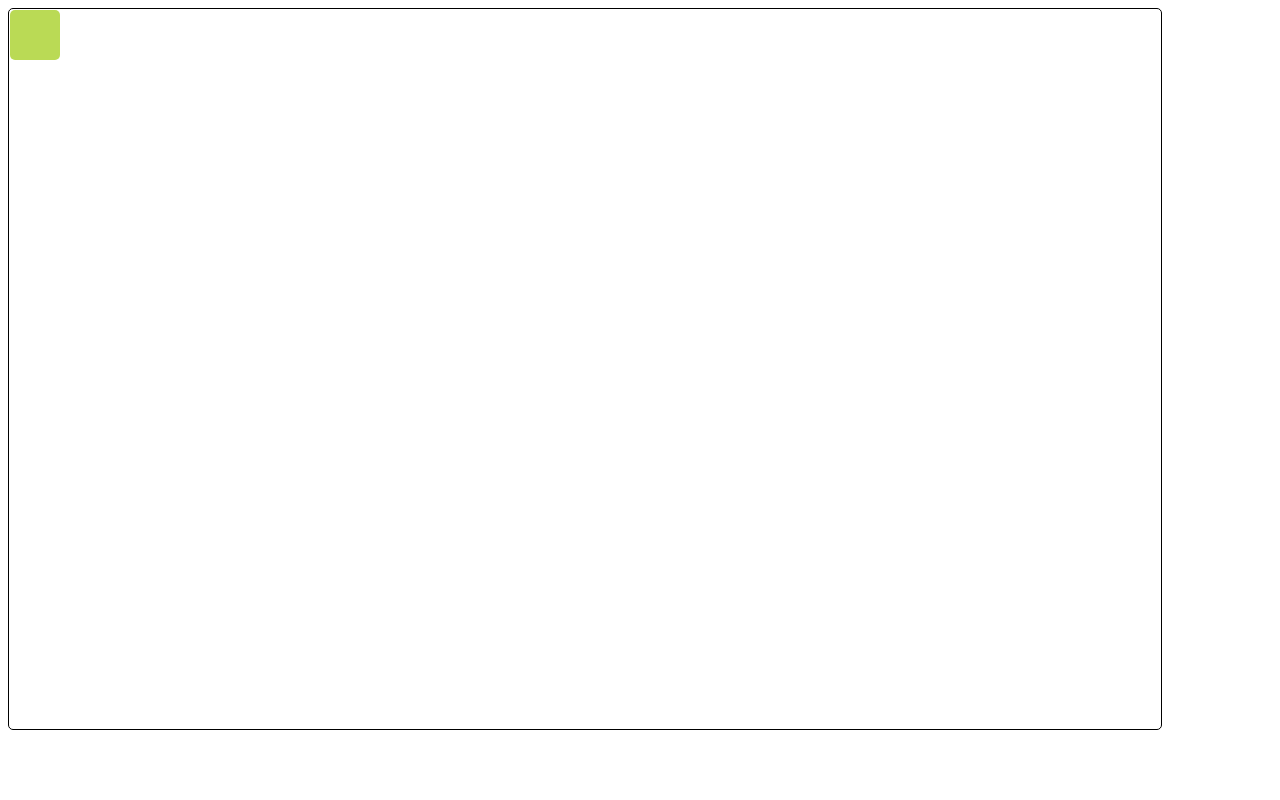
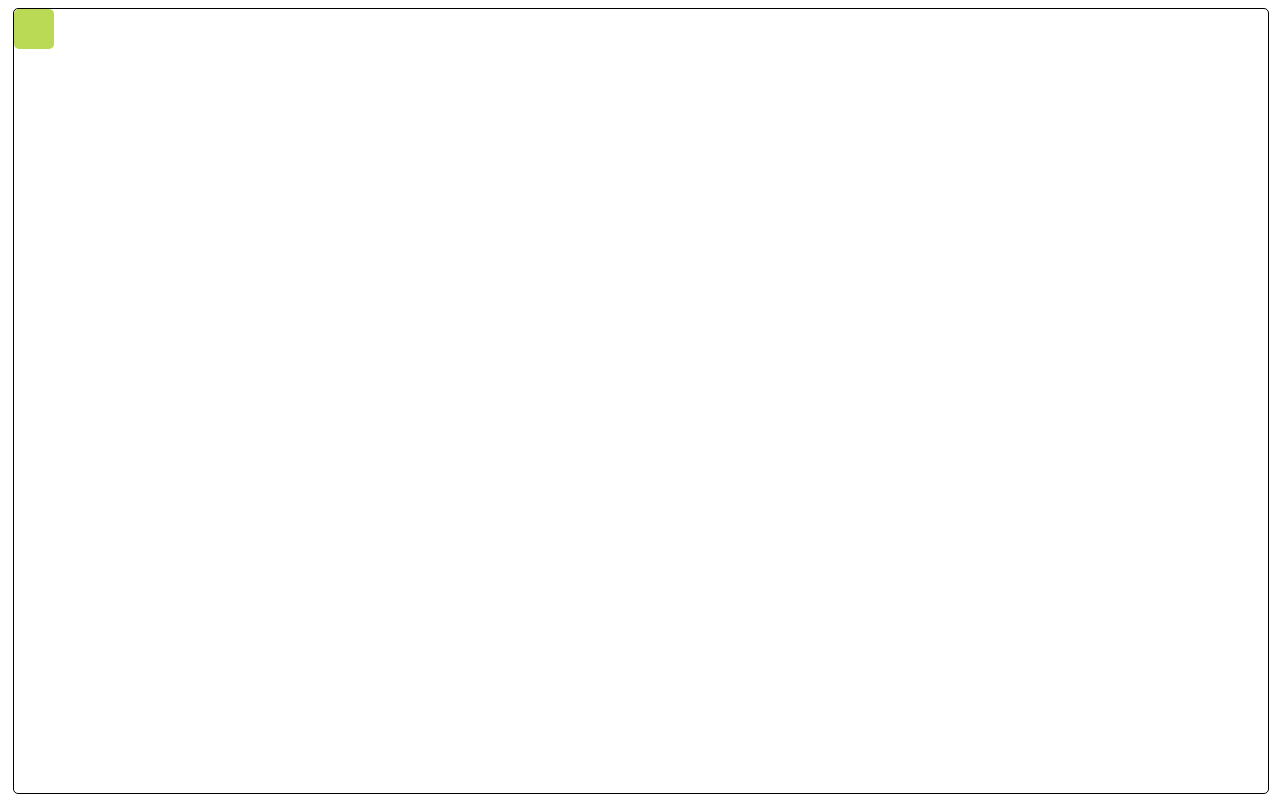
Before and after one commit to Vorobyov-Roman/Test, a plain HTML site: page index.html in a window 1280 px wide. Drawn offline with nearby package versions, Linux system fonts and the light colour scheme.

Commit message:
got the box to represent boundaries more accurately

```diff
--- a/main.js
+++ b/main.js
@@ -2,12 +2,12 @@ $(document).ready(function(){
 	var box = $('#box');
 	var block = $('#block');
 
-	var ratio = 10;
+	var ratio = box.height() / 100;
 	var step = 1;
 
 	var obj = {
-		x: 1,
-		y: 1,
+		x: 0,
+		y: 0,
 
 		get left(){ return this.x * ratio; },
 		get top(){ return this.y * ratio; },
@@ -16,26 +16,26 @@ $(document).ready(function(){
 	};
 
 	var bound = {
-		get left(){ return box.offset().left; },
-		get top(){ return box.offset().top; },
+		get left(){ return box.position().left; },
+		get top(){ return box.position().top; },
 		get right(){ return box.width(); },
 		get bottom(){ return box.height(); }
 	};
 
 	var move = {
-		37: function(){ if (this.left - step * ratio > bound.left) this.x -= step; },
-		38: function(){ if (this.top - step * ratio > bound.top) this.y -= step; },
-		39: function(){ if (this.right < bound.right) this.x += step; },
-		40: function(){	if (this.bottom < bound.bottom) this.y += step; }
+		37: function(){ if (this.x >= step) this.x -= step; },
+		38: function(){ if (this.y >= step) this.y -= step; },
+		39: function(){ if (this.right + step * ratio < bound.right) this.x += step; },
+		40: function(){	if (this.bottom + step * ratio < bound.bottom) this.y += step; }
 	};
 
 	$(document).keydown(function(key){
 		try {
 			move[key.which].call(obj);
-			block.offset({ left: obj.left, top: obj.top });
+			block.css({ top: obj.top, left: obj.left });
 		} catch(e){
 			//exception is thrown due to handler of keypress being non existent
 			//this is an expected behaviour
-		};
+		}
 	});
 });
--- a/style.css
+++ b/style.css
@@ -1,17 +1,22 @@
+body{
+	margin: 0px;
+}
+
+#box{
+	position: relative;
+	border-radius: 5px;
+	border-style: solid;
+	border-width: 1px;
+	width: 98vw;
+	height: 98vh;
+	top: 1vh;
+	left: 1vw;
+}
+
 #block{
 	position: absolute;
-	width: 50px;
-	height: 50px;
-	top : 10px;
-	left : 10px;
+	width: 5vh;
+	height: 5vh;
 	border-radius: 5px;
 	background-color: #BADA55;
 }
-
-#box{
-	border-radius: 5px;
-	border-style: solid;
-	border-width: 1px;
-	width: 90vw;
-	height: 90vh;
-}
```
